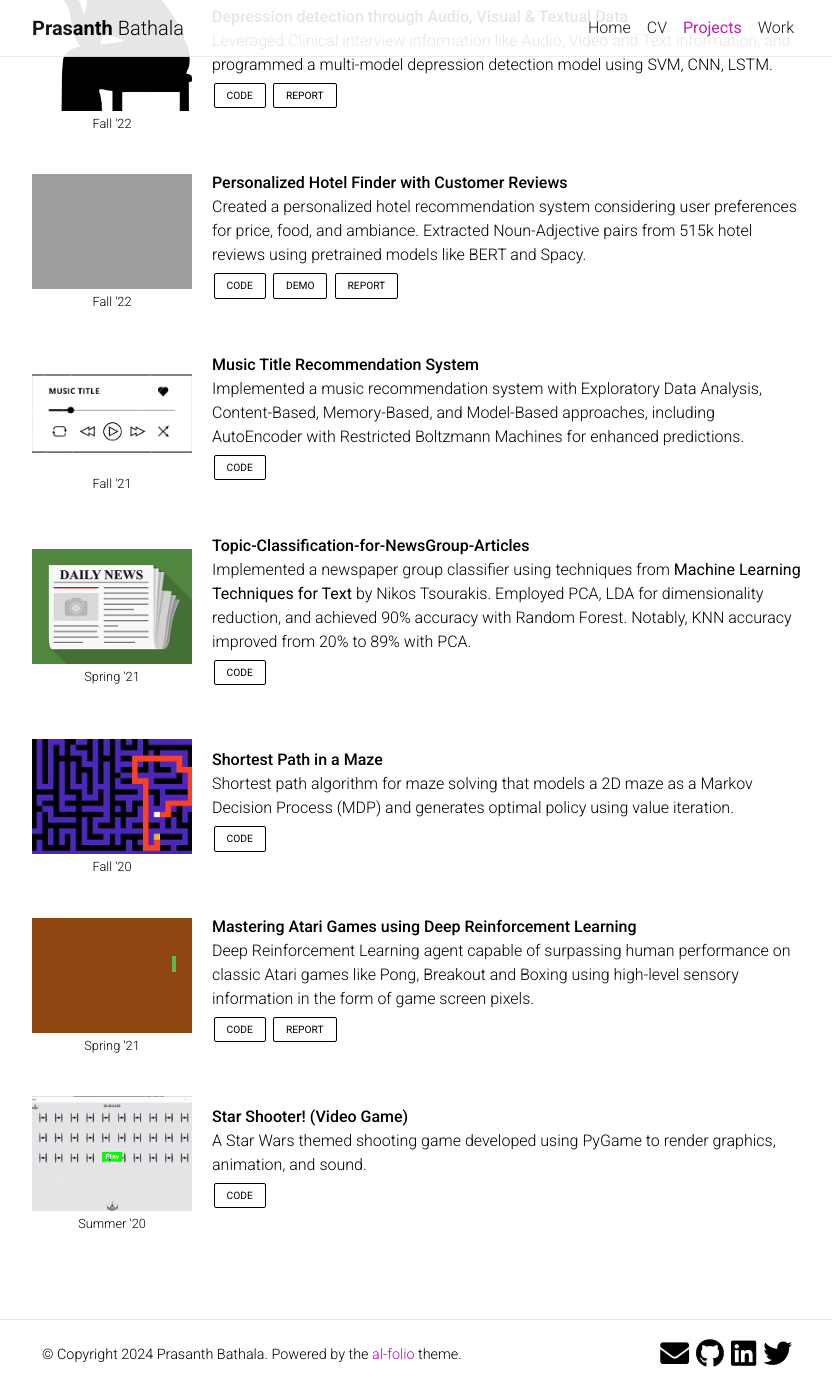
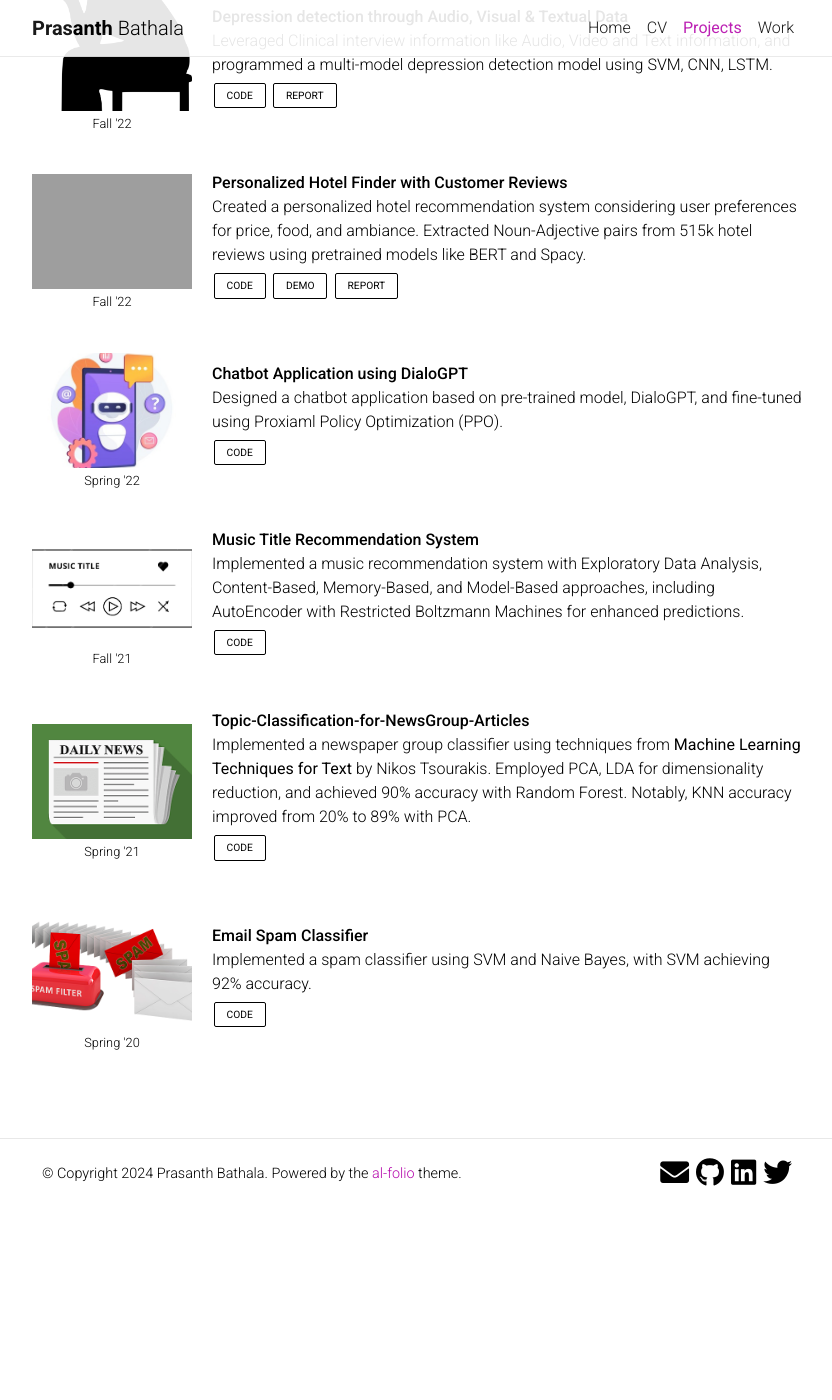
Before and after one commit to prasbathala/prasbathala.github.io, a Jekyll site: the page built from _pages/projects.md, in a window 1280 px wide and 1400 px high, scrolled down 1404 px. Shown: the whole window, without its empty margins (223-1055 px from the left). Built offline with Jekyll 4.4.1, drawn with Linux system fonts in a browser that asks for light colours; nearby versions of some CDN libraries; comment, search, counter and statistics services are not loaded; a style sheet for code colours, icons or effects is not loaded; after the commit the page ends 2623 px from its top, so only the background shows below that.

Commit message:
Updated Research

```diff
--- a/_data/projects.yml
+++ b/_data/projects.yml
@@ -47,6 +47,18 @@
     blog:
     report: https://github.com/hsurya08/Personalized-Hotel-Recommender-using-Sentiment-Analysis
 
+- title: Chatbot Application using DialoGPT
+  image:
+    src: /assets/img/project/chatbot.jpeg
+    alt:
+  date: Spring '22
+  description: Designed a chatbot application based on pre-trained model, DialoGPT, and fine-tuned using Proxiaml Policy Optimization (PPO).
+  links:
+    code: https://github.com/prasbathala/Chatbot-Application-using-DialoGPT
+    demo:
+    blog:
+    report:
+
 - title: Music Title Recommendation System
   image:
     src: assets/img/project/musictitle.png
@@ -71,38 +83,16 @@
     blog:
     report:
 
-- title: Shortest Path in a Maze
+
+
+- title: Email Spam Classifier
   image:
-    src: /assets/img/project/maze.jpg
+    src: /assets/img/project/spam.png
     alt:
-  date: Fall '20
-  description: Shortest path algorithm for maze solving that models a 2D maze as a Markov Decision Process (MDP) and generates optimal policy using value iteration.
+  date: Spring '20
+  description: Implemented a spam classifier using SVM and Naive Bayes, with SVM achieving 92% accuracy.
   links:
-    code: https://github.com/shubhlohiya/CS747-FILA-reinforcement-learning/tree/master/cs747-pa2
+    code: https://github.com/prasbathala/Email-Spam-Classifier
     demo:
     blog:
     report:
-
-- title: Mastering Atari Games using Deep Reinforcement Learning
-  image:
-    src: /assets/img/project/atari.gif
-    alt:
-  date: Spring '21
-  description: Deep Reinforcement Learning agent capable of surpassing human performance on classic Atari games like Pong, Breakout and Boxing using high-level sensory information in the form of game screen pixels.
-  links:
-    code: https://github.com/shubhlohiya/playing-atari-with-deep-RL
-    demo:
-    blog:
-    report: https://nbviewer.org/github/shubhlohiya/playing-atari-with-deep-RL/blob/master/report.pdf
-
-- title: Star Shooter! (Video Game)
-  image:
-    src: /assets/img/project/shooter.gif
-    alt:
-  date: Summer '20
-  description: A Star Wars themed shooting game developed using PyGame to render graphics, animation, and sound.
-  links:
-    code: https://github.com/shubhlohiya/star_shooter_game
-    demo:
-    blog:
-    report:
```
Also changed, not shown: assets/img/project/chatbot.jpeg (added), assets/img/project/spam.png (added).
